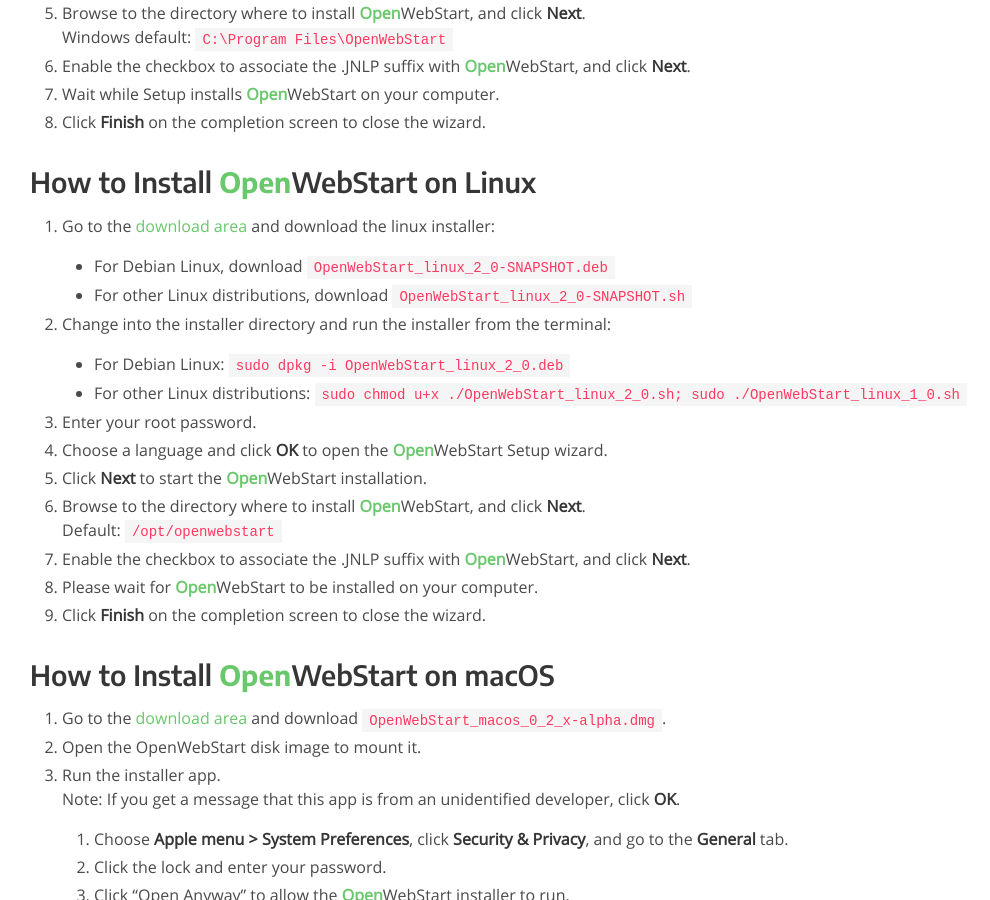
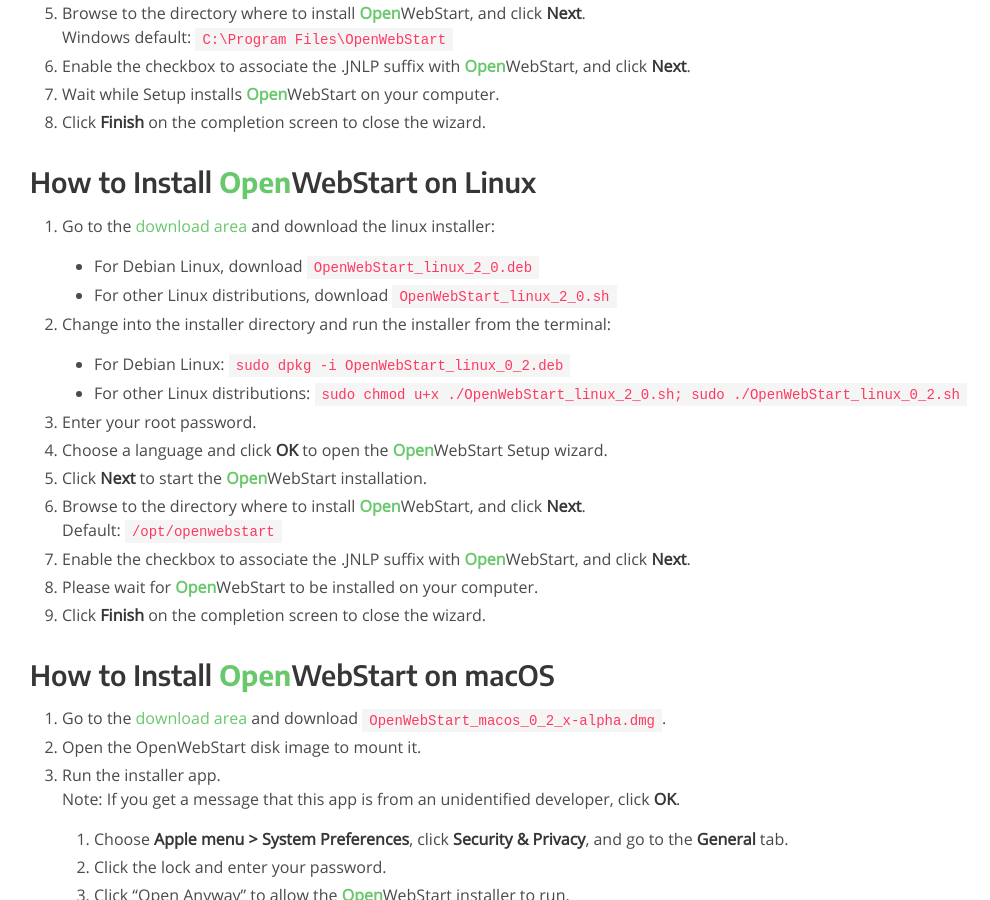
Before and after one commit to karakun/openwebstart-page, a Jekyll site: the page built from installation.md, in a window 1280 px wide and 900 px high, scrolled down 811 px. Shown: the whole window, without its empty margins (34-1024 px from the left). Built offline with Jekyll 4.4.1, drawn with Linux system fonts in a browser that asks for light colours; comment, search, counter and statistics services are not loaded.

Commit message:
Update installation.md
formatting

```diff
--- a/installation.md
+++ b/installation.md
@@ -29,11 +29,11 @@
 ## How to Install <span class="my-karakun">Open</span>WebStart on Linux
 
 1. Go to the [download area](/download) and download the linux installer:
-    * For Debian Linux, download `OpenWebStart_linux_2_0-SNAPSHOT.deb`
-    * For other Linux distributions, download `OpenWebStart_linux_2_0-SNAPSHOT.sh`
+   * For Debian Linux, download `OpenWebStart_linux_2_0.deb`
+   * For other Linux distributions, download `OpenWebStart_linux_2_0.sh`
 1. Change into the installer directory and run the installer from the terminal:
-    * For Debian Linux: `sudo dpkg -i OpenWebStart_linux_2_0.deb`
-    * For other Linux distributions: `sudo chmod u+x ./OpenWebStart_linux_2_0.sh; sudo ./OpenWebStart_linux_1_0.sh`
+   * For Debian Linux: `sudo dpkg -i OpenWebStart_linux_0_2.deb`
+   * For other Linux distributions: `sudo chmod u+x ./OpenWebStart_linux_2_0.sh; sudo ./OpenWebStart_linux_0_2.sh`
 1. Enter your root password.
 1. Choose a language and click **OK** to open the <span class="my-karakun">Open</span>WebStart Setup wizard.
 1. Click **Next** to start the <span class="my-karakun">Open</span>WebStart installation.
@@ -48,10 +48,10 @@
 1. Go to the [download area](/download) and download `OpenWebStart_macos_0_2_x-alpha.dmg`.
 1. Open the OpenWebStart disk image to mount it.
 1. Run the installer app.
-    <br />Note: If you get a message that this app is from an unidentified developer, click **OK**.
-    1. Choose **Apple menu > System Preferences**, click **Security & Privacy**, and go to the **General** tab.
-    1. Click the lock and enter your password.
-    1. Click “Open Anyway” to allow the <span class="my-karakun">Open</span>WebStart installer to run.
+   <br />Note: If you get a message that this app is from an unidentified developer, click **OK**.
+   1. Choose **Apple menu > System Preferences**, click **Security & Privacy**, and go to the **General** tab.
+   1. Click the lock and enter your password.
+   1. Click “Open Anyway” to allow the <span class="my-karakun">Open</span>WebStart installer to run.
 1. Choose a language and click **OK** to open the <span class="my-karakun">Open</span>WebStart Setup wizard.
 1. Click **Next** to start the <span class="my-karakun">Open</span>WebStart installation.
 1. Browse to the directory where to install <span class="my-karakun">Open</span>WebStart, and click **Next**.
@@ -65,8 +65,10 @@
 <span class="my-karakun">Open</span>WebStart installs an executable called `javaws` that can run Java Web Start apps (.JNLP suffix). During the development phase, the <span class="my-karakun">Open</span>WebStart installer will not change file associations of any existing Oracle `javaws` executable, so you can use both.
 
 To run .JNLP applications with `javaws` from the command line or terminal:
-  * Windows Command Line example: `C:\Program Files\OpenWebStart\javaws -nosecurity -Xnofork -jnlp myApp.jnlp -console`
-  * macOS/Linux Terminal example: `/Applications/Open Web Start/javaws -nosecurity -Xnofork -jnlp myApp.jnlp -console`
+  * Windows Command Line example:
+  <br />`C:\Program Files\OpenWebStart\javaws -nosecurity -Xnofork -jnlp myApp.jnlp -console`
+  * macOS/Linux Terminal example:
+  <br /> `/Applications/Open Web Start/javaws -nosecurity -Xnofork -jnlp myApp.jnlp -console`
 
 To run .JNLP applications with <span class="my-karakun">Open</span>WebStart from Windows Explorer:
 
@@ -87,10 +89,10 @@
 1. Install <span class="my-karakun">Open</span>WebStart for your operating system as described in this article.
    <br />The installer creates a response file that stores the options that you have chosen in the installer.
 1. Run the installer again from the command line with the parameter ` -q -varfile response.varfile` to execute an unattended installation.
-    * For Windows: `OpenWebStart_windows_Setup.exe -q -varfile response.varfile`
-    * For macOS: `OpenWebStart_macos_0_2_x-alpha.dmg -q -varfile response.varfile`
-    * For Debian Linux: `sudo OpenWebStart_linux_2_0.deb -q -varfile response.varfile`
-    * For other Linux distributions: `sudo ./OpenWebStart_linux_1_0.sh -q -varfile response.varfile`
+   * For Windows: `OpenWebStart_windows_Setup.exe -q -varfile response.varfile`
+   * For macOS: `OpenWebStart_macos_0_2_x-alpha.dmg -q -varfile response.varfile`
+   * For Debian Linux: `sudo OpenWebStart_linux_2_0.deb -q -varfile response.varfile`
+   * For other Linux distributions: `sudo ./OpenWebStart_linux_1_0.sh -q -varfile response.varfile`
 
 For more information, see https://www.ej-technologies.com/resources/install4j/help/doc/index.html#install4j.installers.installerModes .
 
```
